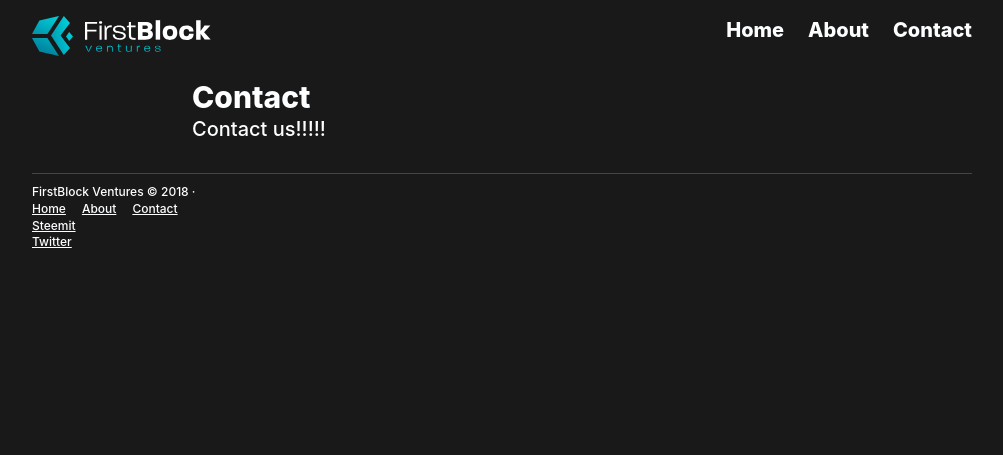
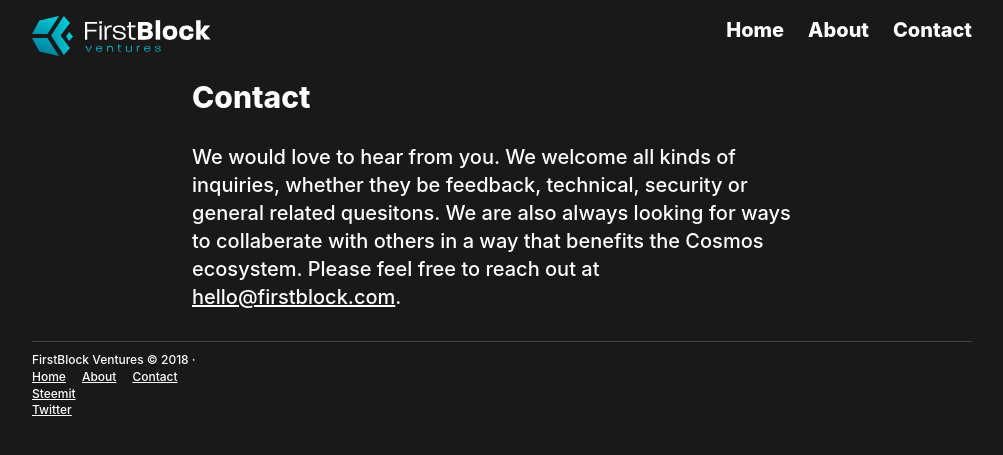
Before and after one commit to FirstBlock-CosmosVal/firstblock.io, a Jekyll site: the page built from contact.md, in a window 1280 px wide. Shown: the top 455 px of the page, without its empty margins (138-1141 px from the left). Built offline with Jekyll 4.4.1, drawn with Linux system fonts in a browser that asks for light colours.

Commit message:
Update contact.md

```diff
--- a/contact.md
+++ b/contact.md
@@ -5,4 +5,6 @@
 position: 2
 ---
 
-Contact us!!!!!
+
+<br/>
+We would love to hear from you.  We welcome all kinds of inquiries, whether they be feedback, technical, security or general related quesitons.  We are also always looking for ways to collaberate with others in a way that benefits the Cosmos ecosystem.  Please feel free to reach out at <hello@firstblock.com>.
```
